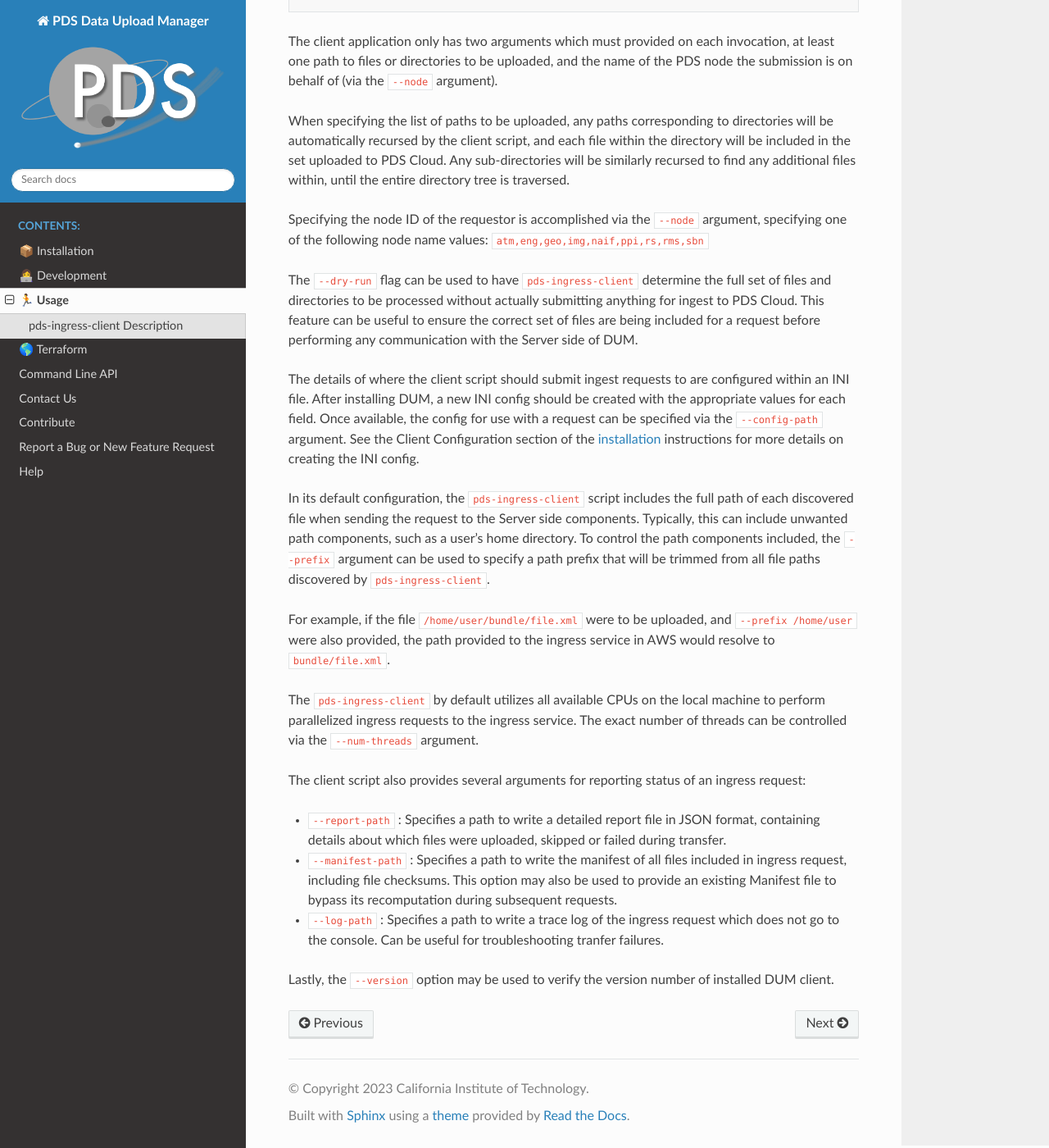
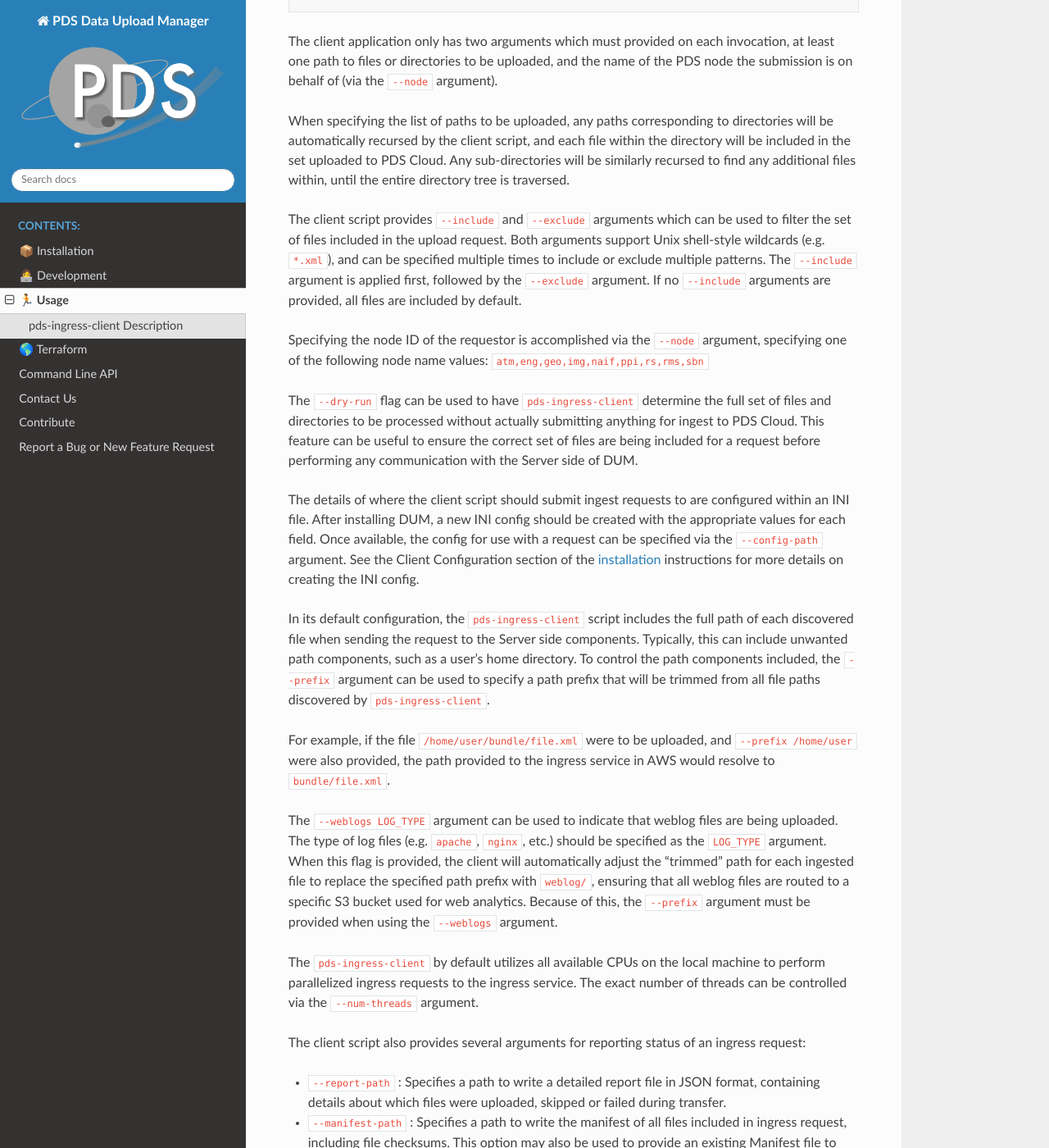
Before and after one commit to NASA-PDS/data-upload-manager, a Sphinx documentation site: the page built from docs/source/usage/index.rst, in a window 1280 px wide and 1400 px high, scrolled down 414 px. Shown: the whole window at 82% size. Built offline with Sphinx 7.4.7 and the Read the Docs theme 3.1.0, drawn with Linux system fonts in a browser that asks for light colours.

Commit message:
Updated Sphinx documentation

```diff
--- a/docs/source/installation/index.rst
+++ b/docs/source/installation/index.rst
@@ -141,6 +141,10 @@
             bucket:
               name: bucket-for-2022
               storage_class: STANDARD
+          - prefix: weblogs/*
+            bucket:
+              name: pds-nucleus-weblogs
+              storage_class: STANDARD
           default:
             bucket:
               name: pds-nucleus-dum
--- a/docs/source/support/contact.rst
+++ b/docs/source/support/contact.rst
@@ -1,4 +1,4 @@
 Contact Us
 ==========
 
-Feel free to post a question on the `Discussion Board (working link TBD) <https://github.com/NASA-PDS/PROJECT/discussions>`_ or submit a request to the `PDS Help Desk <https://pds.nasa.gov/?feedback=true>`_ for any additional questions, comments or concerns.
+Feel free to post a question on the `Discussion Board <https://github.com/NASA-PDS/data-upload-manager/discussions>`_ or submit a request to the `PDS Help Desk <https://pds.nasa.gov/?feedback=true>`_ for any additional questions, comments or concerns.
--- a/docs/source/support/contribute.rst
+++ b/docs/source/support/contribute.rst
@@ -7,5 +7,5 @@
 Report a Bug or New Feature Request
 ===================================
 
-* `Report a Bug (working link TBD) <https://github.com/NASA-PDS/data-upload-manager/issues/new?template=bug_report.yml>`_
-* `Report a New Feature (working link TBD) <https://github.com/NASA-PDS/data-upload-manager/issues/new?template=feature_request.yml>`_
+* `Report a Bug <https://github.com/NASA-PDS/data-upload-manager/issues/new?template=-bug_report.yml>`_
+* `Report a New Feature <https://github.com/NASA-PDS/data-upload-manager/issues/new?template=-feature_request.yml>`_
--- a/docs/source/support/help.rst
+++ /dev/null
@@ -1,4 +0,0 @@
-Help
-====
-
-TBD
--- a/docs/source/usage/index.rst
+++ b/docs/source/usage/index.rst
@@ -22,6 +22,13 @@
 within the directory will be included in the set uploaded to PDS Cloud. Any
 sub-directories will be similarly recursed to find any additional files within,
 until the entire directory tree is traversed.
+
+The client script provides ``--include`` and ``--exclude`` arguments which can
+be used to filter the set of files included in the upload request. Both arguments
+support Unix shell-style wildcards (e.g. ``*.xml``), and can be specified multiple
+times to include or exclude multiple patterns. The ``--include`` argument is applied
+first, followed by the ``--exclude`` argument. If no ``--include`` arguments are
+provided, all files are included by default.
 
 Specifying the node ID of the requestor is accomplished via the ``--node`` argument,
 specifying one of the following node name values: ``atm,eng,geo,img,naif,ppi,rs,rms,sbn``
@@ -48,6 +55,13 @@
 ``--prefix /home/user`` were also provided, the path provided to the ingress service
 in AWS would resolve to ``bundle/file.xml``.
 
+The ``--weblogs LOG_TYPE`` argument can be used to indicate that weblog files are being uploaded.
+The type of log files (e.g. ``apache``, ``nginx``, etc.) should be specified as the
+``LOG_TYPE`` argument. When this flag is provided, the client will automatically adjust
+the "trimmed" path for each ingested file to replace the specified path prefix with ``weblog/``,
+ensuring that all weblog files are routed to a specific S3 bucket used for web analytics.
+Because of this, the ``--prefix`` argument must be provided when using the ``--weblogs`` argument.
+
 The ``pds-ingress-client`` by default utilizes all available CPUs on the
 local machine to perform parallelized ingress requests to the ingress service. The exact
 number of threads can be controlled via the ``--num-threads`` argument.
```
